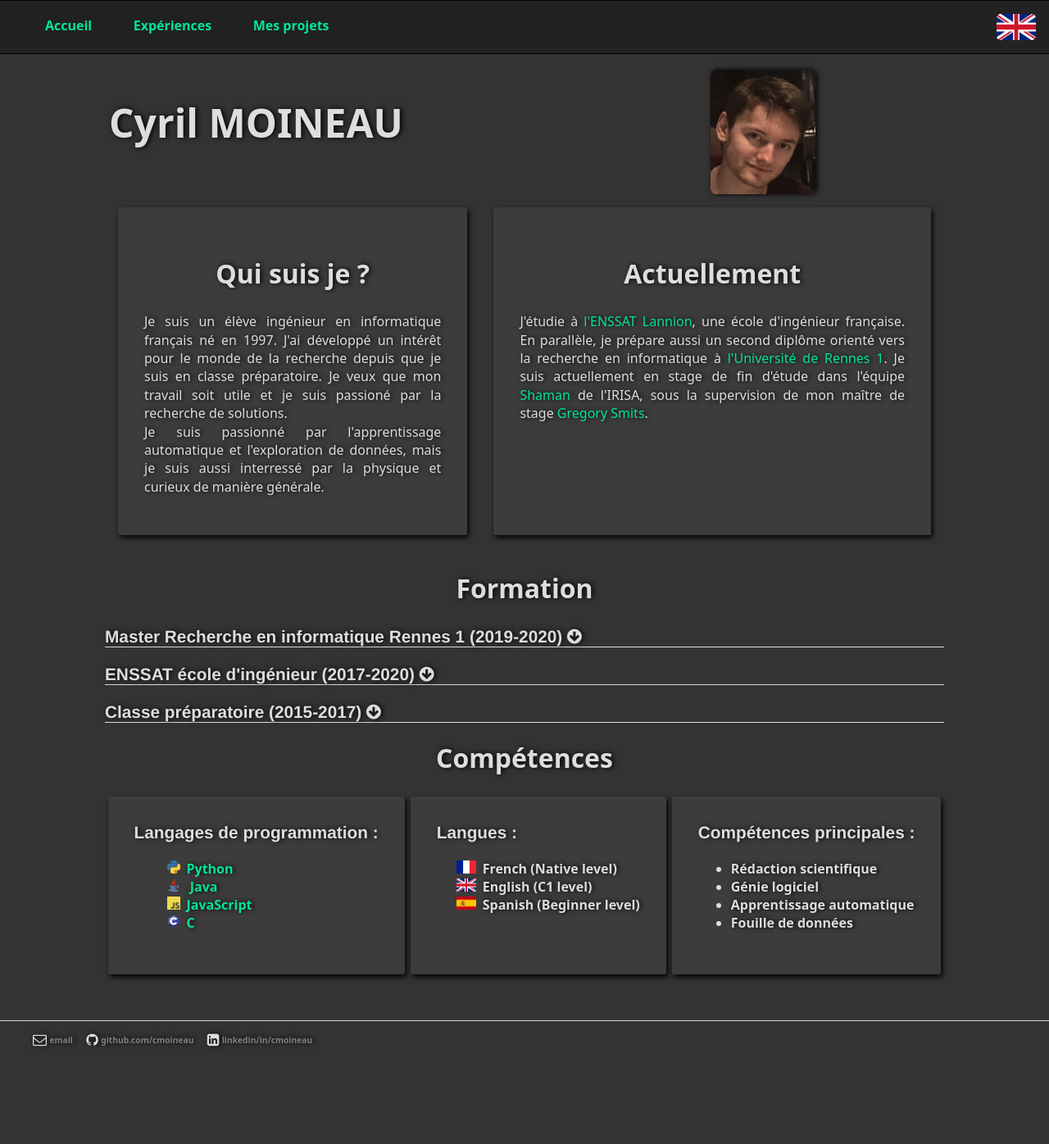
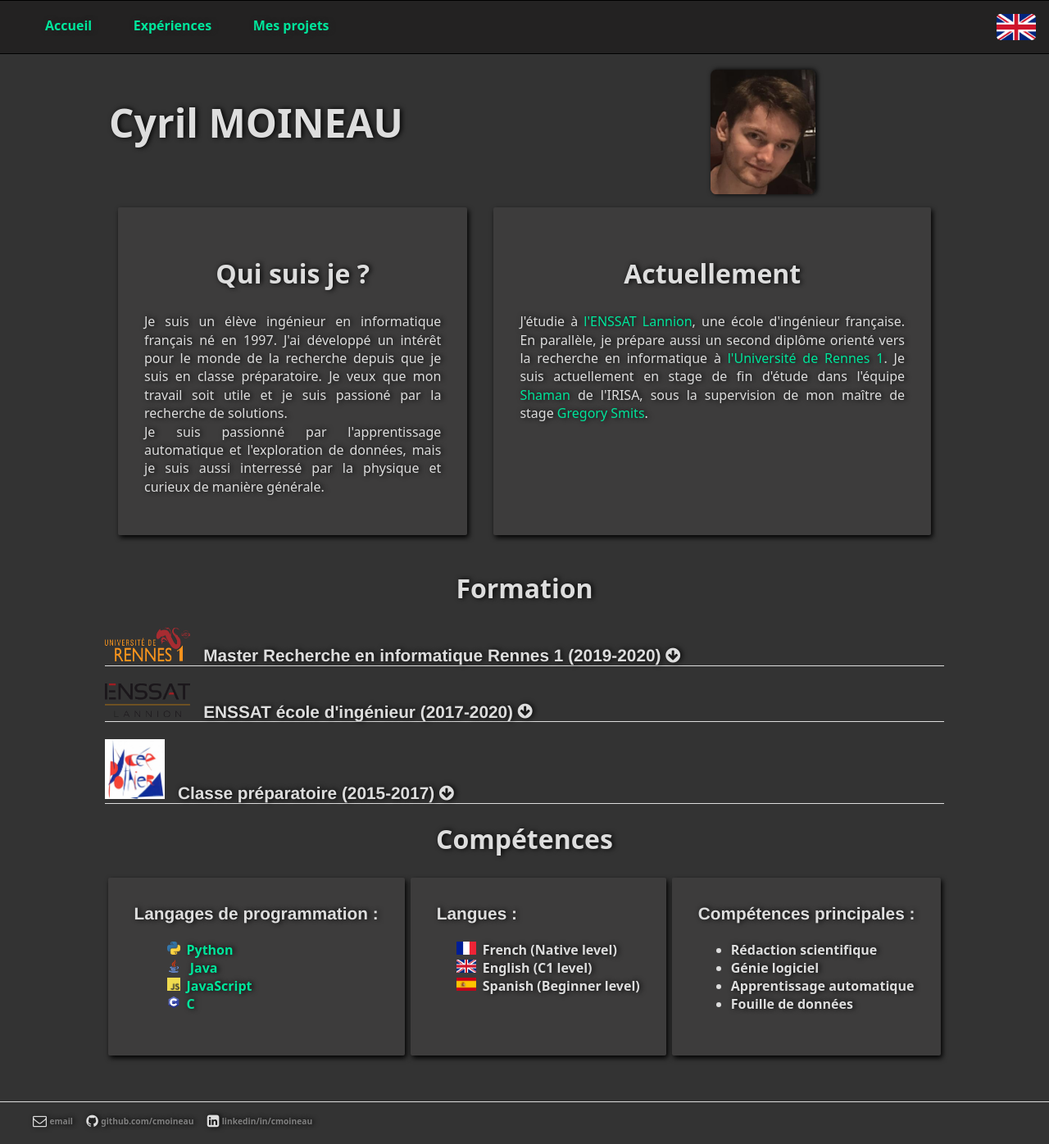
Before and after one commit to cmoineau/cmoineau.github.io, a Jekyll site: the page built from fr/index.html, in a window 1280 px wide and 1396 px high. Shown: the whole window at 82% size. Built offline with Jekyll 4.4.1, drawn with Linux system fonts in a browser that asks for light colours.

Commit message:
Update banners for schools.

```diff
--- a/css/main.css
+++ b/css/main.css
@@ -107,6 +107,11 @@ h3 {
     font-family:'Helvetica', 'Arial', 'Sans-Serif';
     text-shadow: 2px 0px 6px var(--shadow);
     border-bottom: 1px solid;
+}
+/* Ugly way to remove the bg color change for the banners
+TODO : Find a better alternative ... */
+h3 a:hover{
+    background-color: var(--bg);
 }
 p {
     font-family: 'Noto Sans', 'Sans-Serif';
--- a/fr/index.html
+++ b/fr/index.html
@@ -19,14 +19,15 @@ title: Cyril MOINEAU
 			<div class="box" style="margin: 1em;">
 				<h2>Actuellement</h2>
 				<p>
-					J'étudie à <a href="http://www.enssat.fr/">l'ENSSAT Lannion</a>, une école d'ingénieur française.
+					J'étudie à <a href="http://www.enssat.fr/fr_FR/home">l'ENSSAT Lannion</a>, une école d'ingénieur française.
 					En parallèle, je prépare aussi un second diplôme orienté vers la recherche en informatique à <a href="https://www.univ-rennes1.fr/">l'Université de Rennes 1</a>. Je suis actuellement en stage de fin d'étude dans l'équipe <a href="http://www-shaman.irisa.fr/">Shaman</a> de l'IRISA, sous la supervision de mon maître de stage <a href="http://people.irisa.fr/Gregory.Smits/"> Gregory Smits</a>.
 				</p>
 			</div>
 		</div>
 
 		<h2>Formation</h2>
-		<h3>Master Recherche en informatique Rennes 1 (2019-2020)
+		<h3><a href="https://www.univ-rennes1.fr/" style="on;"><img src="/ressources/logo_ur1.png" style="height: 2em; width: 5em; margin-right: 0.5em;"></a>
+		Master Recherche en informatique Rennes 1 (2019-2020)
 		<i id="1_show" class="fa fa-arrow-circle-down" aria-hidden="true" onclick="document.getElementById('msif').style.display='block';document.getElementById('1_hide').style.display='initial';document.getElementById('1_show').style.display='none';"></i>
 		<i id="1_hide" class="fa fa-arrow-circle-up" aria-hidden="true" onclick="document.getElementById('msif').style.display='none';document.getElementById('1_hide').style.display='none';document.getElementById('1_show').style.display='initial';" style="display:none;"></i></h3>
 			<ul id="msif" style="display:none;">
@@ -34,7 +35,8 @@ title: Cyril MOINEAU
 				<li>Analyse de données et modélisation probabilistique</li>
 				<li>Rédaction d'article scientifique</li>
 			</ul>
-		<h3>ENSSAT école d'ingénieur (2017-2020)
+			<h3><a href="http://www.enssat.fr/fr_FR/home"><img src="/ressources/logo_enssat.png" style="height: 2em; width: 5em; margin-right: 0.5em;"></a>
+			ENSSAT école d'ingénieur (2017-2020)
 
 			<i id="2_show" class="fa fa-arrow-circle-down" aria-hidden="true" onclick="document.getElementById('enssat').style.display='block';document.getElementById('2_hide').style.display='initial';document.getElementById('2_show').style.display='none';"></i>
 
@@ -83,7 +85,8 @@ title: Cyril MOINEAU
 						<li>Bases des systèmes  numériques</li>
 					</ul>
 			</ul>
-		<h3>Classe préparatoire (2015-2017)
+		<h3><a href="http://www.enssat.fr/"><img src="/ressources/pothier.jpg" style="height: 3.5em; width: 3.5em; margin-right: 0.5em;"></a>
+		Classe préparatoire (2015-2017)
 		<i id="3_show" class="fa fa-arrow-circle-down" aria-hidden="true" onclick="document.getElementById('prep').style.display='block';document.getElementById('3_hide').style.display='initial';document.getElementById('3_show').style.display='none';"></i>
 		<i id="3_hide" class="fa fa-arrow-circle-up" aria-hidden="true" onclick="document.getElementById('prep').style.display='none';document.getElementById('3_hide').style.display='none';document.getElementById('3_show').style.display='initial';" style="display:none;"></i></h3>
 			<ul id="prep" style="display:none;">
```
Also changed, not shown: index.html (+6 -3 lines), ressources/logo_enssat.png (added), ressources/logo_ur1.png (added), ressources/pothier.jpg (added).
